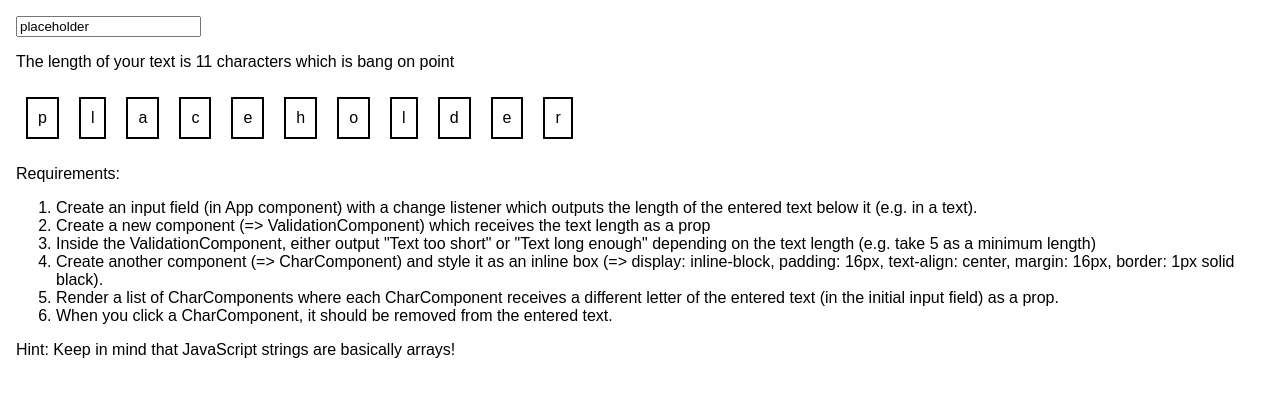
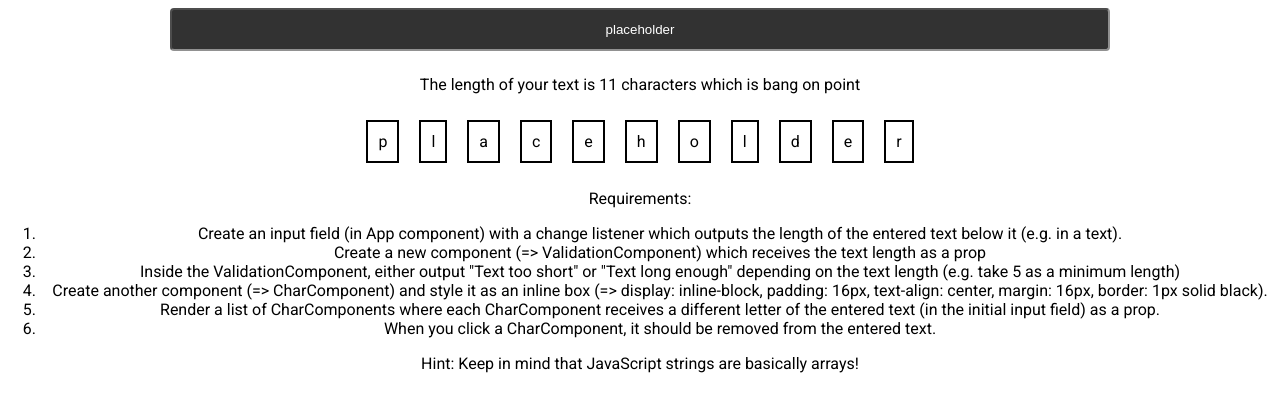
Before and after one commit to sophiewo/word-counter, a React (Create React App) app: page / in a window 1280 px wide. Shown: the top 412 px of the page. Built offline with nearby package versions, Linux system fonts and the light colour scheme.

Commit message:
CSS additions

```diff
--- a/public/index.html
+++ b/public/index.html
@@ -10,6 +10,9 @@
     -->
     <link rel="manifest" href="%PUBLIC_URL%/manifest.json">
     <link rel="shortcut icon" href="%PUBLIC_URL%/favicon.ico">
+
+    <link href="https://fonts.googleapis.com/css2?family=Roboto&display=swap" rel="stylesheet">
+
     <!--
       Notice the use of %PUBLIC_URL% in the tags above.
       It will be replaced with the URL of the `public` folder during the build.
--- a/src/App.css
+++ b/src/App.css
@@ -1,3 +1,17 @@
 .App {
-  margin: 16px;
+  font-family: 'Roboto', sans-serif;
+  text-align: center;
+  color: black;
+  background-image: none;
 }
+
+input[type=text] {
+  width: 70%;
+  opacity: 80%;
+  background-color: black;
+  color: white;
+  padding: 12px 20px;
+  margin: 8px 0;
+  border-radius: 4px;
+  text-align: center;
+}
```
